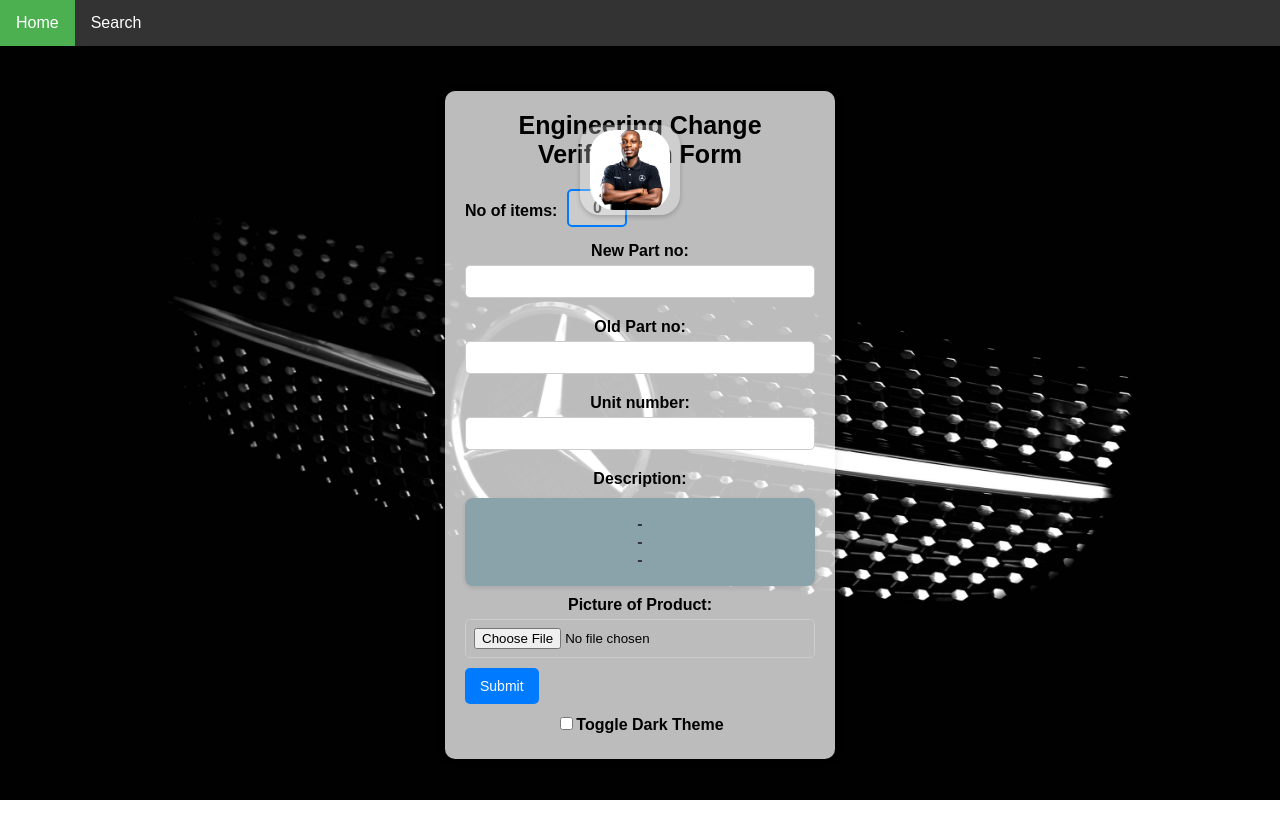
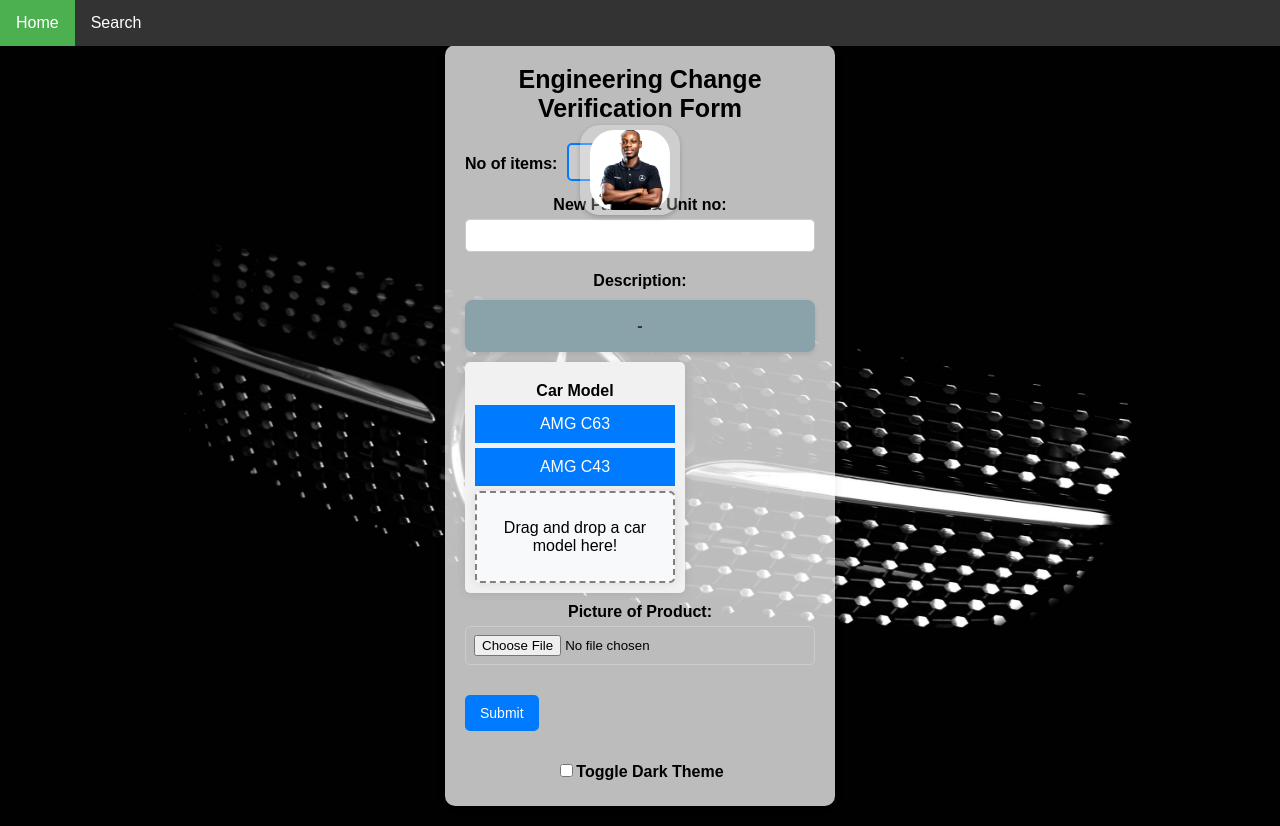
Before and after one commit to Shaib-KB/KARDEX-ENGINEERING_CHANGE, a React (Create React App) app: page / in a window 1280 px wide. Before the commit the page ends 800 px from the top, so only its background shows below. Built offline with nearby package versions, Linux system fonts and the light colour scheme.

Commit message:
Drag-drop

```diff
--- a/src/App.js
+++ b/src/App.js
@@ -17,6 +17,7 @@
           <Route path="/search" element={<SearchPage />} />
         </Routes>
       </div>
+
     </Router>
   );
 }
--- a/src/pages/HomePage.css
+++ b/src/pages/HomePage.css
@@ -1,82 +1,4 @@
-/* HomePage.css */
-
-/* General styles, including body and form */
-body {
-    font-family: Arial, sans-serif;
-    background: url('./background.jpeg') no-repeat center center fixed;
-    background-size: cover;
-    display: flex;
-    justify-content: center;
-    align-items: center;
-    height: 100vh;
-    margin: 0;
-    flex-direction: column;
-}
-
-.navbar {
-    width: 100%;
-    background-color: #333;
-    overflow: hidden;
-    position: fixed;
-    top: 0;
-    left: 0;
-}
-
-/* Container for label and display field */
-.label-field-container {
-    display: flex;
-    align-items: center; /* Align label and field vertically */
-    gap: 10px; /* Add horizontal spacing between label and field */
-    margin-bottom: 15px; /* Space below this section */
-}
-/* Display Field Styling for No of Items */
-.display-field {
-    border: 2px solid #007bff; /* Bold border */
-    padding: 8px;
-    background-color: #f9f9f93b;
-    border-radius: 5px;
-    font-size: 16px; /* Slightly larger font for better visibility */
-    font-weight: bold; /* Make the text bold */
-    text-align: center; /* Center align the text */
-    color: #333; /* Dark color for the text */
-    box-sizing: border-box;
-    box-sizing: border-box;
-    min-width: 60px; /* Ensure consistent width */
-}
-
-/* Placeholder Styling */
-.display-field::before {
-
-    color: #888; /* Light gray color for placeholder */
-    font-weight: bold; /* Make the placeholder bold */
-    display: block;
-}
-
-/* Additional hover effect for the display field */
-.display-field:hover {
-    background-color: #e6f3ff; /* Subtle blue highlight on hover */
-}
-
-
-.navbar a {
-    float: left;
-    display: block;
-    color: white;
-    text-align: center;
-    padding: 14px 16px;
-    text-decoration: none;
-}
-
-.navbar a:hover {
-    background-color: #ddd;
-    color: black;
-}
-
-.navbar a.active {
-    background-color: #4CAF50;
-    color: white;
-}
-
+/* Flex container for layout */
 .form-container {
     background-color: rgba(255, 255, 255, 0.738);
     border-radius: 10px;
@@ -86,7 +8,7 @@
     margin-top: 70px; /* Adjust to account for the navbar */
 }
 
-.form-header {
+  .form-header {
     display: flex;
     justify-content: space-between;
     align-items: center;
@@ -94,93 +16,13 @@
 }
 
 h1 {
-    font-size: 25px;
+    font-size: 20px;
     margin: 0;
 }
-
-.logo img {
-    width: 160px;  /* Adjust size to fit nicely */
-    height: 160px;
-    border-radius: 50%;
-    object-fit: cover;
-}
-
-label {
-    display: block;
-    margin: 10px 0 5px;
-    font-weight: bold;
-}
-
-input[type="text"],
-input[type="file"],
-textarea {
-    width: 100%;
-    padding: 8px;
-    margin-bottom: 10px;
-    border: 1px solid #ccc;
-    border-radius: 5px;
-    box-sizing: border-box;
-}
-
-textarea {
-    resize: none;
-}
-
-.form-buttons {
-    display: flex;
-    justify-content: space-between;
-    align-items: center;
-}
-
-button {
-    padding: 10px 15px;
-    border: none;
-    border-radius: 5px;
-    background-color: #007bff;
-    color: white;
-    cursor: pointer;
-    font-size: 14px;
-}
-
-button:hover {
-    background-color: #0056b3;
-}
-
-/* Highlight the active navigation item */
-.navbar a.active {
-    background-color: #4CAF50;
-    color: grey;
-}
-/* Default light theme styles are already present */
-
-/* Dark Theme Styles */
-.form-container.dark-theme {
-    background-color: #2c2c2c;
-    color: #f1f1f1;
-    border: 1px solid #444;
-}
-
-.form-container.dark-theme input,
-.form-container.dark-theme textarea {
-    background-color: #444;
-    color: #f1f1f1;
-    border: 1px solid #666;
-}
-
-.form-container.dark-theme button {
-    background-color: #555;
-    color: #fff;
-}
-
-.form-container.dark-theme button:hover {
-    background-color: #777;
-}
-
-/* User Avatar Inside the Form */
-.user-avatar-inside-form {
+  .user-avatar-inside-form {
     position: absolute; /* Position relative to form */
-    top: 170px; /* Adjust the top position to overlap slightly above the form */
-    right: 600px; /* Right-align inside the form */
+    top: 150px; /* Adjust the top position to overlap slightly above the form */
+    right: 1700px; /* Right-align inside the form */
     display: flex;
     align-items: center;
     gap: 10px; /* Space between the image and text */
@@ -194,80 +36,65 @@
 
 
 }
+  .user-avatar-inside-form img {
+    width: 100px;
+    height: 100px;
+    border-radius: 50%;
+  }
 
+  .label-field-container {
+    margin: 10px 0;
+  }
 
-.user-avatar-inside-form img {
-    width: 80px; /* Avatar size */
-    height: 80px;
-    border-radius: 30%; /* Circular image */
-    object-fit: cover; /* Ensure the image fits nicely within its container */
-    image-rendering: auto; /* Enable smooth scaling for modern browsers */
-    /* -webkit-transform: translateZ(0); Improve rendering quality */
-    filter: contrast(1.1) brightness(1.1); /* Slight enhancement for better clarity */
-}
+  .display-field {
+    font-weight: bold;
+  }
 
-.user-avatar-inside-form:hover img {
-    transform: scale(1.4); /* Slight zoom effect on hover */
-    transition: transform 0.2s ease, filter 0.2s ease;
-    filter: contrast(1.2) brightness(1.2); /* Enhance clarity during hover */
-}
+  .grouped-static-fields {
+    margin: 10px 0;
+  }
 
+  /* Left sidebar for widgets */
+  .widgets {
+    width: 200px;
+    padding: 10px;
+    background-color: #f1f1f1;
+    border-radius: 5px;
+    box-shadow: 0 0 10px rgba(0, 0, 0, 0.1);
+  }
 
+  /* Right page area */
+  .page {
+    flex-grow: 1;
+    padding: 20px;
+    background-color: #f8f9fa;
+    border-radius: 5px;
+    box-shadow: 0 0 10px rgba(0, 0, 0, 0.1);
+  }
 
-:root {
-    --description-font-size: 16px; /* Default font size */
-    --description-font-color: #333; /* Default font color */
-    --description-background-color: #f9f9f9; /* Background color */
-    --description-border-color: #ccc; /* Border color */
-}
+  .widget {
+    padding: 10px;
+    background-color: #007bff;
+    color: white;
+    cursor: grab;
+    margin: 5px 0;
+    font: size 10px;;
+  }
 
-.static-description-field {
-    margin-top: 15px;
+  .dropped-widget {
     padding: 10px;
-    border: 1px solid var(--description-border-color); /* Adjustable border color */
-    background-color: var(--description-background-color); /* Adjustable background color */
-    border-radius: 5px;
-    color: var(--description-font-color); /* Adjustable font color */
-    font-size: var(--description-font-size); /* Adjustable font size */
-    font-weight: bold; /* Optional bold text */
-    line-height: 1.5; /* Improve readability */
-    text-align: center; /* Center-align text */
-    box-sizing: border-box;
-    white-space: pre-wrap; /* Preserve formatting for multiline descriptions */
-}
+    background-color: #28a745;
+    color: white;
+    margin: 5px 0;
+    display: flex;
+    align-items: center;
+  }
 
-/* Optional hover effect */
-.static-description-field:hover {
-    background-color: #e6f3ff; /* Subtle highlight on hover */
-    border-color: #007bff; /* Highlight border color */
-}
-
-/* Dark Theme */
-.form-container.dark-theme .static-description-field {
-    --description-font-color: #f1f1f1;
-    --description-background-color: #444;
-    --description-border-color: #666;
-}
-
-.grouped-static-fields {
-    background-color: #8AA2A9; /* Light gray background */
-    padding: 15px; /* Add padding around the content */
-    border: 2px solid #8AA2A9; /* Add a border */
-    border-radius: 8px; /* Rounded corners */
-    margin-top: 10px; /* Space above the box */
-    color: #333; /* Text color */
-    font-weight: bold; /* Bold text */
-    box-shadow: 0 2px 5px rgba(0, 0, 0, 0.1); /* Add subtle shadow */
-  }
-  .resizable-image {
-    border: 2px solid #ccc;
-    border-radius: 5px;
-    cursor: move;
+  .picture-upload {
+    margin: 10px 0;
   }
 
   .image-preview {
-    position: relative;
-    display: inline-block;
     margin-top: 10px;
   }
 
@@ -275,7 +102,49 @@
     margin-top: 10px;
   }
 
-  .filter-controls label {
-    margin-right: 10px;
-    font-weight: bold;
+  .theme-toggle {
+    margin-top: 20px;
+    display: flex;
+    justify-content: center;
   }
+
+  .form-buttons {
+    display: flex;
+    justify-content: center;
+    margin-top: 20px;
+  }
+
+  button {
+    padding: 10px;
+    background-color: #007bff;
+    color: white;
+    border: none;
+    cursor: pointer;
+    border-radius: 5px;
+  }
+
+  button:hover {
+    background-color: #0056b3;
+  }
+
+  /* Dark theme styles */
+  .dark-theme {
+    background-color: #343a40;
+    color: white;
+  }
+
+  .dark-theme .page {
+    background-color: #495057;
+  }
+
+  .dark-theme .widgets {
+    background-color: #6c757d;
+  }
+
+  .dark-theme button {
+    background-color: #17a2b8;
+  }
+
+  .dark-theme button:hover {
+    background-color: #138496;
+  }
--- a/src/pages/HomePage.js
+++ b/src/pages/HomePage.js
@@ -1,7 +1,7 @@
 import React, { useState } from 'react';
 import { useNavigate } from 'react-router-dom';
 import './HomePage.css';
-import Logo from '../pages/Logo.jpg'; // Default logo or avatar
+import Logo from '../pages/Logo.jpg';
 
 function HomePage() {
   const [formData, setFormData] = useState({
@@ -18,9 +18,11 @@
   const [isDarkTheme, setIsDarkTheme] = useState(false);
   const [imageUrl, setImageUrl] = useState(null);
   const [filter, setFilter] = useState('none');
+  const [widgets, setWidgets] = useState([]);
 
   const navigate = useNavigate();
 
+  // Form Handlers
   const handleChange = (e) => {
     const { name, value } = e.target;
     setFormData((prev) => ({
@@ -44,7 +46,15 @@
     e.preventDefault();
     localStorage.setItem('formData', JSON.stringify(formData));
     setSubmittedItems((prev) => [...prev, formData.newPart]);
-    setFormData({ ...formData, newPart: '' });
+    setFormData({
+      newPart: '',
+      oldPart: '',
+      line: '',
+      stn: '',
+      unitNumber: '',
+      description: '',
+      picture: null,
+    });
     navigate('/search');
   };
 
@@ -52,14 +62,29 @@
     setIsDarkTheme((prev) => !prev);
   };
 
+  // Drag-and-Drop Handlers
+  const handleOnDrag = (e, widgetType) => {
+    e.dataTransfer.setData('widgetType', widgetType);
+  };
+
+  const handleOnDrop = (e) => {
+    e.preventDefault();
+    const widgetType = e.dataTransfer.getData('widgetType');
+    setWidgets((prevWidgets) => [...prevWidgets, widgetType]);
+  };
+
+  const handleDragOver = (e) => {
+    e.preventDefault();
+  };
+
   return (
     <div className={`form-container ${isDarkTheme ? 'dark-theme' : ''}`}>
+
       <form id="ec-verification-form" onSubmit={handleSubmit}>
         <div className="form-header">
           <h1>Engineering Change Verification Form</h1>
         </div>
 
-        {/* User Avatar in the form */}
         <div className="user-avatar-inside-form">
           <img src={Logo} alt="User Avatar" />
         </div>
@@ -67,7 +92,7 @@
         <div className="label-field-container">
           <label htmlFor="no-of-items">No of items:</label>
           <div id="no-of-items" className="display-field">
-            {submittedItems.length || 0}
+            {submittedItems.length}
           </div>
         </div>
 
@@ -79,7 +104,7 @@
           </ul>
         )}
 
-        <label htmlFor="new-part">New Part no:</label>
+        <label htmlFor="new-part">New Part no & Unit no:</label>
         <input
           type="text"
           id="new-part"
@@ -89,17 +114,7 @@
           required
         />
 
-        <label htmlFor="old-part">Old Part no:</label>
-        <input
-          type="text"
-          id="old-part"
-          name="oldPart"
-          value={formData.oldPart}
-          onChange={handleChange}
-          required
-        />
-
-        <label htmlFor="unit-number">Unit number:</label>
+               {/* <label htmlFor="unit-number">Unit number:</label>
         <input
           type="text"
           id="unit-number"
@@ -107,18 +122,71 @@
           value={formData.unitNumber}
           onChange={handleChange}
           required
-        />
+        /> */}
 
         <label htmlFor="description">Description:</label>
         <div className="grouped-static-fields">
           <span>- {formData.newPart}</span>
           <br />
-          <span>- {formData.oldPart}</span>
-          <br />
-          <span>- {formData.unitNumber}</span>
+
+          {/* <span>- {formData.unitNumber}</span> */}
         </div>
 
-        {/* Picture Upload Section */}
+        {/* Drag-and-Drop Section */}
+        <div className="widgets">
+          <label>Car Model</label>
+          <div className='widget-name'>
+          <div
+            className="widget"
+            draggable
+            onDragStart={(e) => handleOnDrag(e, 'AMG C63')}
+
+          >
+            AMG C63
+          </div>
+          <div
+            className="widget"
+            draggable
+            onDragStart={(e) => handleOnDrag(e, 'AMG C43')}
+          >
+            AMG C43
+          </div>
+
+          </div>
+          <div className='pageWidget'>
+
+
+          <div
+            className="page"
+            onDrop={handleOnDrop}
+            onDragOver={handleDragOver}
+            style={{
+              border: '2px dashed gray',
+              minHeight: '5px',
+              padding: '10px',
+            }}
+          >
+            {widgets.length === 0 ? (
+              <p>Drag and drop a car model here!</p>
+            ) : (
+              widgets.map((widget, index) => (
+                <div className="dropped-widget" key={index} style={{ display: 'flex', alignItems: 'center' }}>
+                  <span style={{ marginRight: '10px' }}>{widget}</span>
+                  <button
+                    style={{ padding: '5px', cursor: 'pointer' }}
+                    onClick={() => {
+                      setWidgets((prevWidgets) => prevWidgets.filter((_, i) => i !== index));
+                    }}
+                  >
+                    Remove
+                  </button>
+                </div>
+              ))
+            )}
+          </div>
+          </div>
+        </div>
+
         <div className="picture-upload">
           <label htmlFor="picture">Picture of Product:</label>
           <input
@@ -141,7 +209,6 @@
                   resize: 'both',
                   overflow: 'auto',
                 }}
-                draggable="true"
               />
               <div className="filter-controls">
                 <label>Apply Filter:</label>
--- a/src/pages/NavBar.js
+++ b/src/pages/NavBar.js
@@ -1,5 +1,5 @@
 import './NavBar.css';
-
+import './HomePage.css';
 
 
 
@@ -21,6 +21,7 @@
 import React, { useState } from 'react';
 
 import { Link, useLocation } from 'react-router-dom';
+import Logo from '../pages/Logo.jpg';
 
 function NavBar() {
 
@@ -35,6 +36,8 @@
           <Link to="/search" className={location.pathname === '/search' ? 'active' : ''}>Search</Link>
 
 
+
+
     </div>
   );
 }
```
